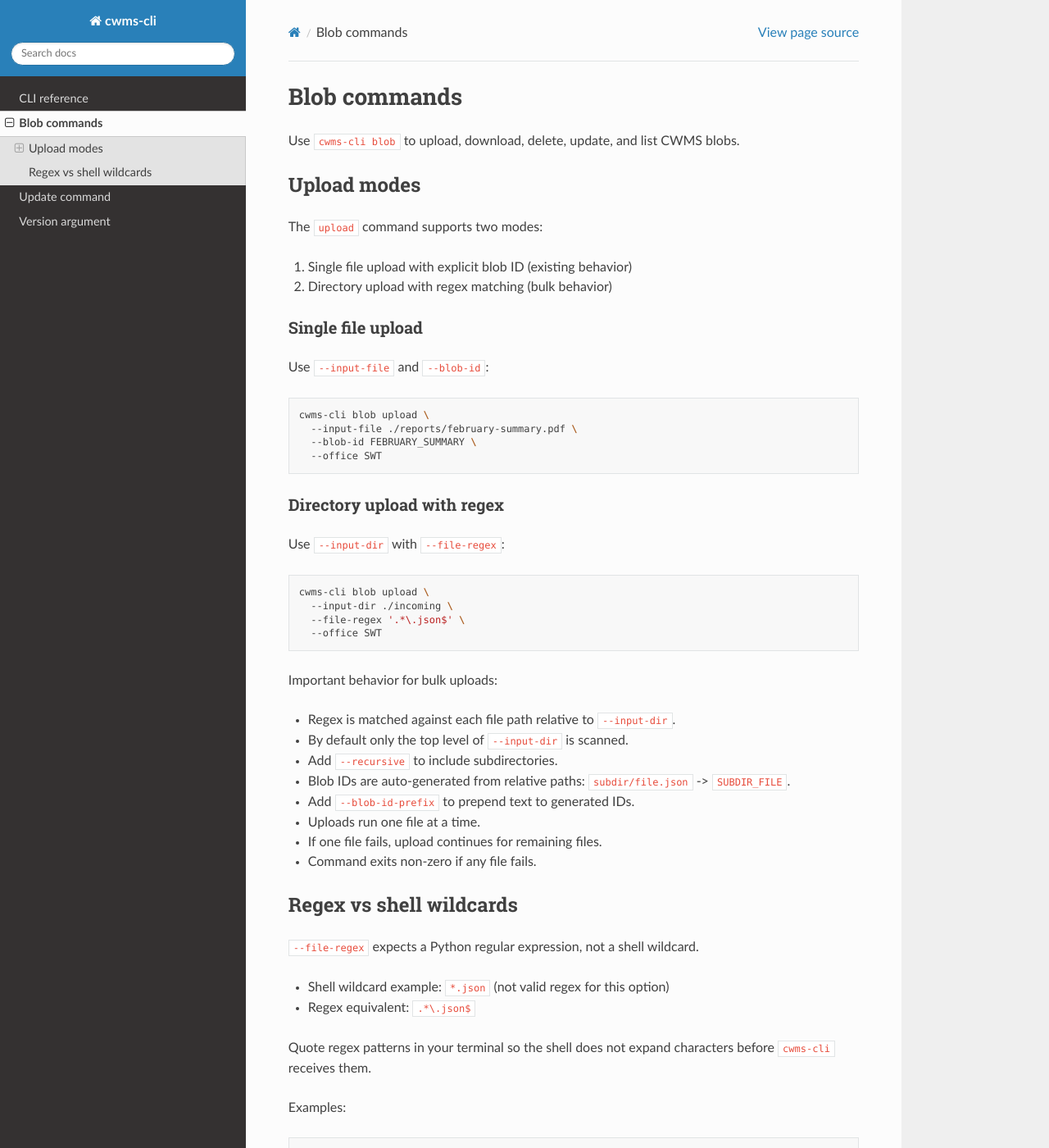
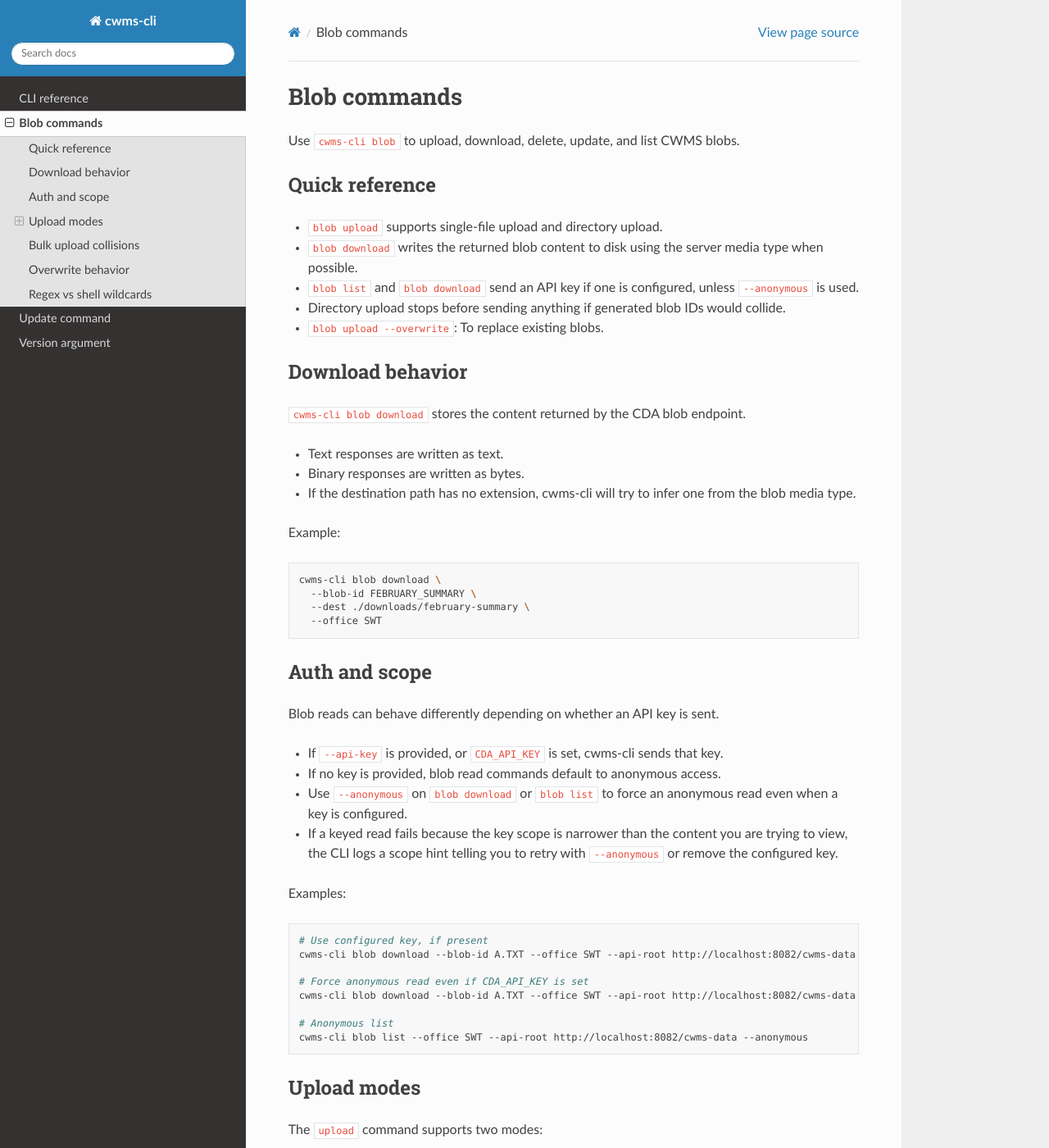
Before and after one commit to HydrologicEngineeringCenter/cwms-cli, a Sphinx documentation site: the page built from docs/cli/blob.rst, in a window 1280 px wide and 1400 px high. Shown: the whole window at 82% size. Built offline with Sphinx 7.4.7 and the Read the Docs theme 3.1.0, drawn with Linux system fonts in a browser that asks for light colours; some of the changed text lies outside the part shown.

Commit message:
Update the docs to include the changes

```diff
--- a/docs/cli/blob.rst
+++ b/docs/cli/blob.rst
@@ -2,6 +2,62 @@
 =============
 
 Use ``cwms-cli blob`` to upload, download, delete, update, and list CWMS blobs.
+
+Quick reference
+---------------
+
+- ``blob upload`` supports single-file upload and directory upload.
+- ``blob download`` writes the returned blob content to disk using the server media type when possible.
+- ``blob list`` and ``blob download`` send an API key if one is configured, unless ``--anonymous`` is used.
+- Directory upload stops before sending anything if generated blob IDs would collide.
+- ``blob upload --overwrite``: To replace existing blobs.
+
+.. _blob-download-behavior:
+
+Download behavior
+-----------------
+
+``cwms-cli blob download`` stores the content returned by the CDA blob endpoint.
+
+- Text responses are written as text.
+- Binary responses are written as bytes.
+- If the destination path has no extension, cwms-cli will try to infer one from the blob media type.
+
+Example:
+
+.. code-block:: bash
+
+   cwms-cli blob download \
+     --blob-id FEBRUARY_SUMMARY \
+     --dest ./downloads/february-summary \
+     --office SWT
+
+.. _blob-auth-scope:
+
+Auth and scope
+--------------
+
+Blob reads can behave differently depending on whether an API key is sent.
+
+- If ``--api-key`` is provided, or ``CDA_API_KEY`` is set, cwms-cli sends that key.
+- If no key is provided, blob read commands default to anonymous access.
+- Use ``--anonymous`` on ``blob download`` or ``blob list`` to force an anonymous read even when a key is configured.
+- If a keyed read fails because the key scope is narrower than the content you are trying to view, the CLI logs a scope hint telling you to retry with ``--anonymous`` or remove the configured key.
+
+Examples:
+
+.. code-block:: bash
+
+   # Use configured key, if present
+   cwms-cli blob download --blob-id A.TXT --office SWT --api-root http://localhost:8082/cwms-data
+
+   # Force anonymous read even if CDA_API_KEY is set
+   cwms-cli blob download --blob-id A.TXT --office SWT --api-root http://localhost:8082/cwms-data --anonymous
+
+   # Anonymous list
+   cwms-cli blob list --office SWT --api-root http://localhost:8082/cwms-data --anonymous
+
+.. _blob-upload-modes:
 
 Upload modes
 ------------
@@ -47,6 +103,53 @@
 - If one file fails, upload continues for remaining files.
 - Command exits non-zero if any file fails.
 
+.. _blob-bulk-collisions:
+
+Bulk upload collisions
+----------------------
+
+Directory upload generates blob IDs from the matched relative file paths.
+
+- ``subdir/file.json`` becomes ``SUBDIR_FILE``
+- ``a.txt`` and ``a.json`` both become ``A``
+- ``dir/a.txt`` and ``dir_a.txt`` both become ``DIR_A``
+
+cwms-cli now checks for these collisions before uploading anything.
+
+- If two or more matched files would produce the same blob ID, the command stops immediately.
+- No files are uploaded when this happens.
+- Use ``--blob-id-prefix`` only when it actually makes the generated IDs unique.
+
+Example:
+
+.. code-block:: bash
+
+   cwms-cli blob upload \
+     --input-dir ./incoming \
+     --file-regex '.*' \
+     --blob-id-prefix OPS_ \
+     --office SWT
+
+.. _blob-overwrite-flag:
+
+Overwrite behavior
+------------------
+
+``blob upload`` uses a normal Click flag pair:
+
+- ``--overwrite`` replaces an existing blob
+- ``--no-overwrite`` keeps the default behavior and fails if the blob already exists
+
+Example:
+
+.. code-block:: bash
+
+   cwms-cli blob upload \
+     --input-file ./reports/february-summary.pdf \
+     --blob-id FEBRUARY_SUMMARY \
+     --overwrite \
+     --office SWT
+
 Regex vs shell wildcards
 ------------------------
 
```
Also changed, not shown: 2 other files.
